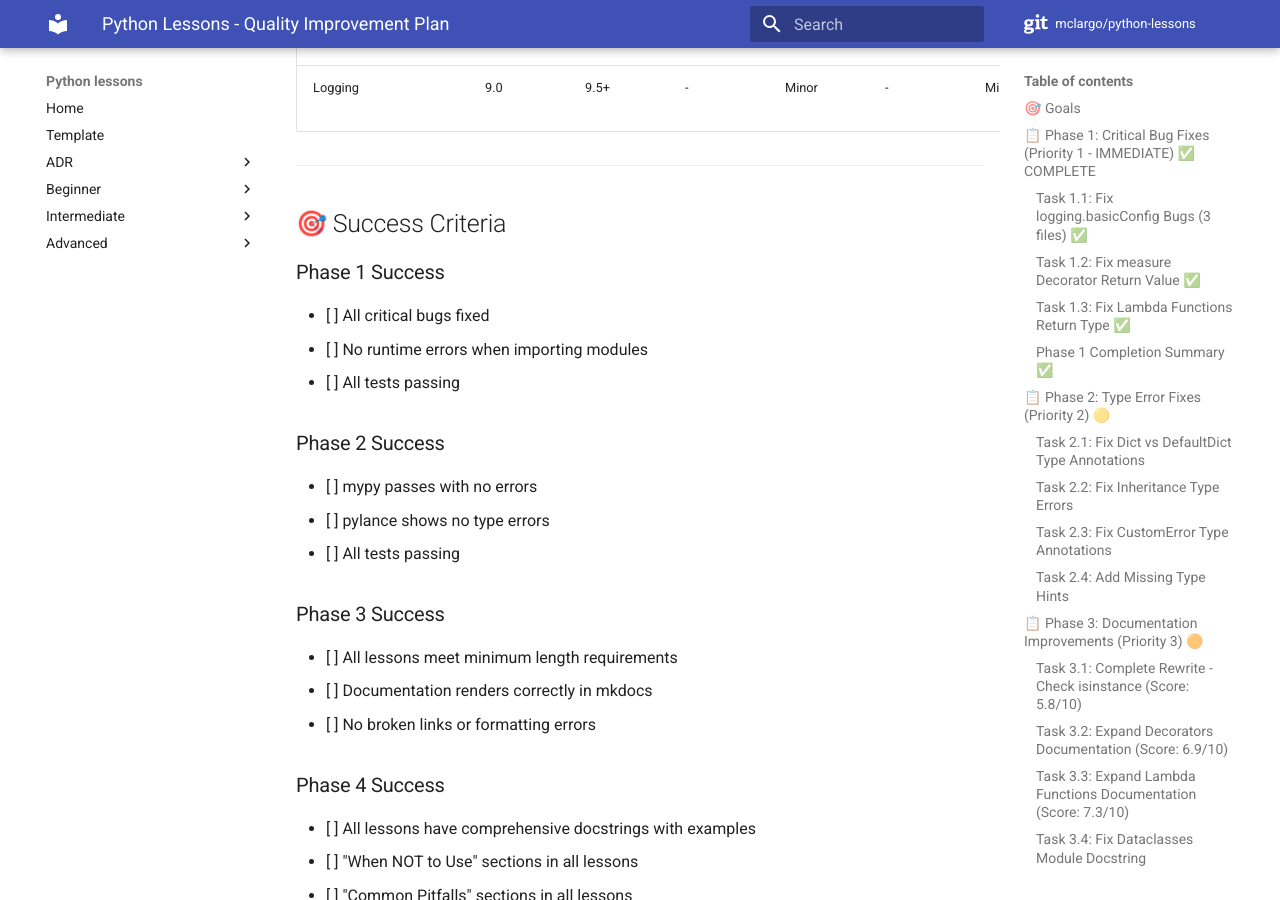
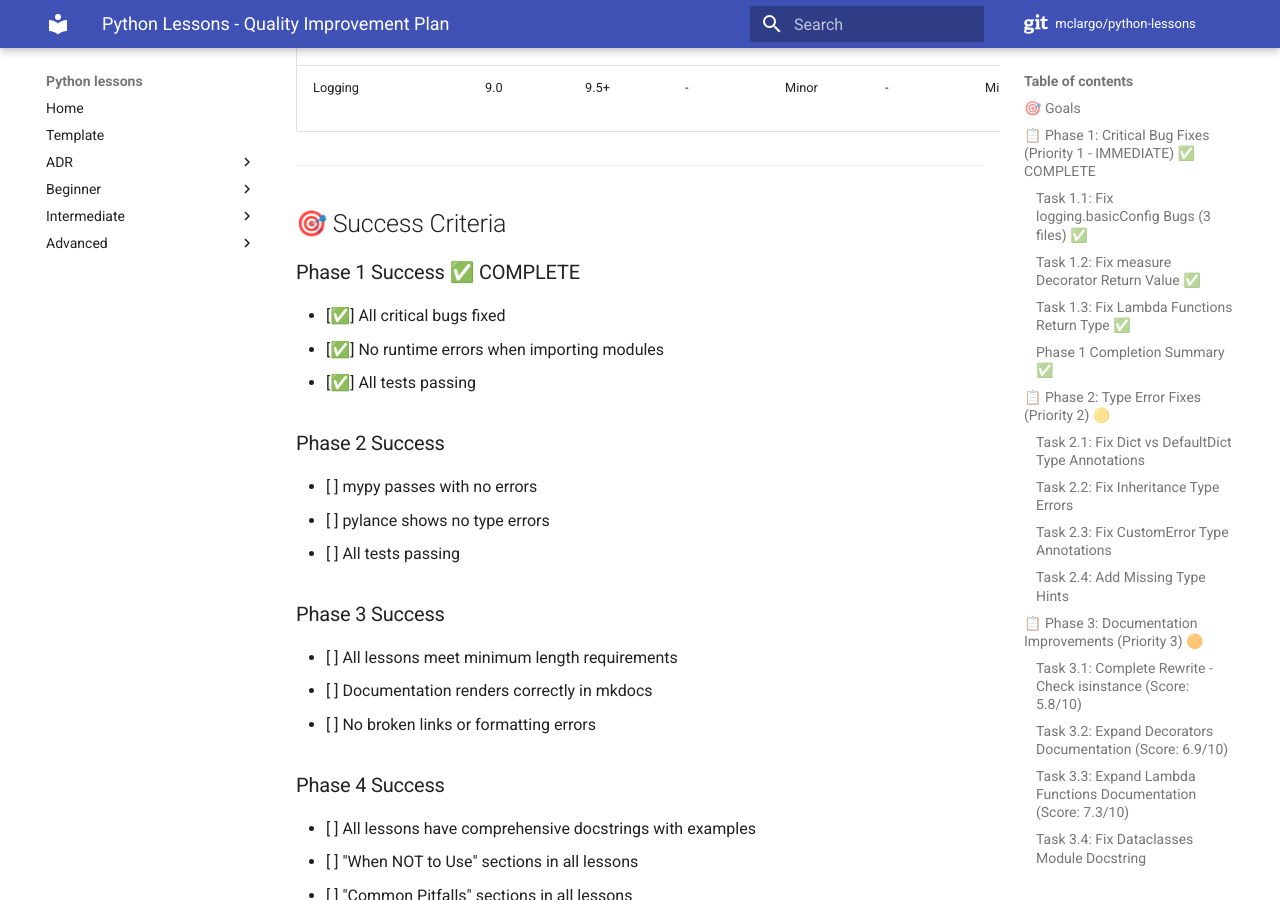
Before and after one commit to McLargo/python-lessons, an MkDocs documentation site: the page built from docs/plans/IMPROVEMENT_PLAN.md, in a window 1280 px wide and 900 px high, scrolled down 15288 px. Built offline with MkDocs 1.6.1 and Material for MkDocs 9.7.7, drawn with Linux system fonts in a browser that asks for light colours; comment, search, counter and statistics services are not loaded; some of the changed text lies outside the part shown.

Commit message:
chore: clean up tracking phase 1

```diff
--- a/docs/plans/IMPROVEMENT_PLAN.md
+++ b/docs/plans/IMPROVEMENT_PLAN.md
@@ -677,14 +677,14 @@
 
 ### Phase Completion Status
 
-- [ ] **Phase 1**: Critical Bug Fixes (0/3 tasks complete)
+- [✅] **Phase 1**: Critical Bug Fixes (3/3 tasks complete) - **COMPLETE** ✅
 - [ ] **Phase 2**: Type Error Fixes (0/4 tasks complete)
 - [ ] **Phase 3**: Documentation Improvements (0/4 tasks complete)
 - [ ] **Phase 4**: Consistent Weaknesses (0/3 tasks complete)
 - [ ] **Phase 5**: Display Scores on Website (0/3 tasks complete)
 - [ ] **Phase 6**: Systematic Improvements (0/3 tasks complete)
 
-**Overall Progress**: 0/20 major tasks complete
+**Overall Progress**: 3/20 major tasks complete (15%)
 
 **Note**: Progress is manually updated by project maintainer as tasks are completed.
 
@@ -709,11 +709,11 @@
 
 ## 🎯 Success Criteria
 
-### Phase 1 Success
+### Phase 1 Success ✅ COMPLETE
 
-- [ ] All critical bugs fixed
-- [ ] No runtime errors when importing modules
-- [ ] All tests passing
+- [✅] All critical bugs fixed
+- [✅] No runtime errors when importing modules
+- [✅] All tests passing
 
 ### Phase 2 Success
 
```
Also changed, not shown: other parts of docs/plans/IMPROVEMENT_PLAN.md (+4 -4 lines), 1 other file.
